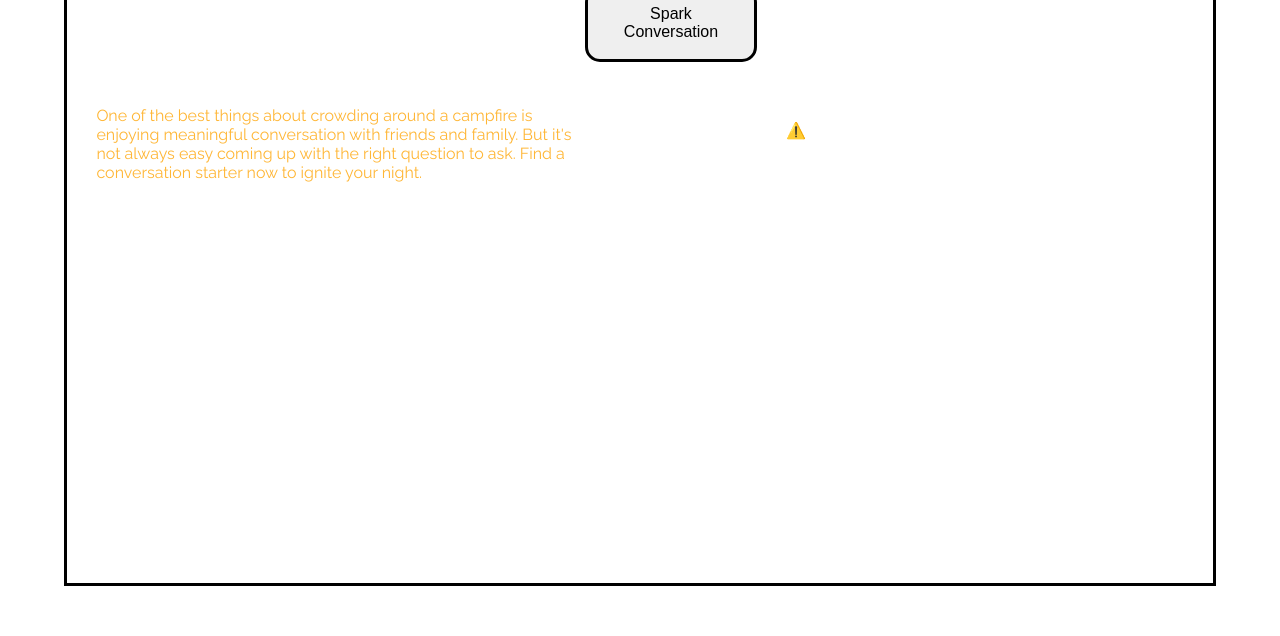
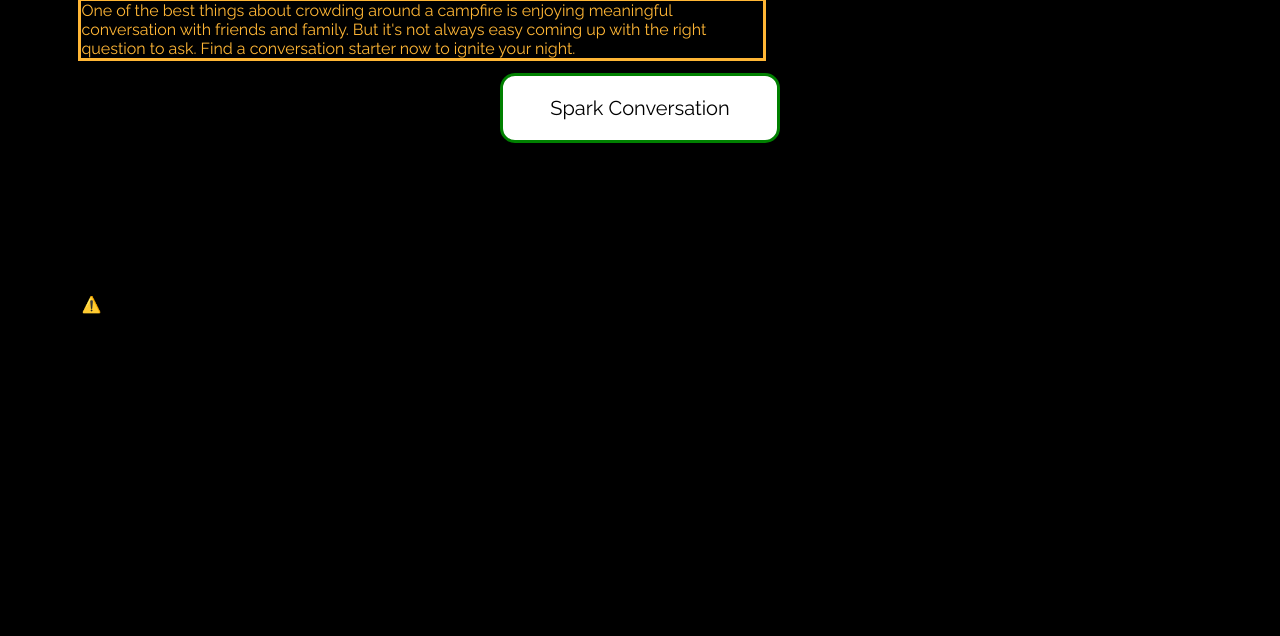
Before and after one commit to CMNathaniel/campfire-conversation-starters, a plain HTML site: page campfire-conversation-starters/index.html in a window 1280 px wide. Shown: the part 164-800 px from the top of the page. Drawn offline with nearby package versions, Linux system fonts and the light colour scheme; no server answers.

Commit message:
Cleaning up CSS in preparation for flexbox

```diff
--- a/campfire-conversation-starters/index.html
+++ b/campfire-conversation-starters/index.html
@@ -10,7 +10,6 @@
     <link href="style.css" rel="stylesheet" type="text/css" />
     <link rel="preconnect" href="https://fonts.gstatic.com">
     <link href="https://fonts.googleapis.com/css2?family=Gloria+Hallelujah&family=Raleway&display=swap" rel="stylesheet">
-    <script src="datastore.js"></script>
     <script defer src="https://use.fontawesome.com/releases/v5.0.13/js/all.js" integrity="sha384-xymdQtn1n3lH2wcu0qhcdaOpQwyoarkgLVxC/wZ5q7h9gHtxICrpcaSUfygqZGOe" crossorigin="anonymous"></script>
 </head>
 <body>
@@ -22,7 +21,9 @@
             <div class="main">
                 <div class="intro">
                     <p>One of the best things about crowding around a campfire is enjoying meaningful conversation with friends and family. But it's not always easy coming up with the right question to ask. Find a conversation starter now to ignite your night. </p>
-                    <button class="button" type="button">Spark Conversation</button>
+                </div>
+                <div class="button" type="button">
+                    Spark Conversation
                 </div>
                 <div class="animation-player">
                     <!-- <img src="images/logo.jpeg" height=100px width=150px> -->
@@ -53,7 +54,8 @@
                     <li><button>career</button></li>
                 </ul>
              </section> -->
+
         </div>
-     </main>
+    </main>
 </body>
 </html>
--- a/campfire-conversation-starters/style.css
+++ b/campfire-conversation-starters/style.css
@@ -2,24 +2,19 @@
     margin: 0;
     padding: 0;
     box-sizing: border-box;
+    background-color: black;
   }
 
-   /* html {
-    background: radial-gradient(ellipse at bottom,#1a0900 0%,  black 100%);
-    background-size: cover;
-    background-repeat:no-repeat;
-    min-height: 100%
-  }  */
+  /*landing-page, this is our main container essentially */
 
-  /*outer div, this is our container essentially */
   .landing-page {
     width: 90%;
     height: 750px;
     margin: auto;
+    border-style: solid;
     /* display: flex; */
     /* flex-direction: column;
     flex-wrap: wrap; */
-    border-style: solid;
     /* border-color:purple; */
     /* flex-basis: auto;
     align-content: stretch; */
@@ -28,81 +23,87 @@
   .heading h1 {
     width: 100%;
     height: 20%;
-    /* border-style: solid; */
-    /* border-color: #ff6831; */
     font-family: 'Gloria Hallelujah', cursive;
     color: #ff6831;
     font-size: 60px;
+    margin-top: 2%;
+    margin-right: 50px;
+    border-style: solid;
+    border-color: #ff6831;
     /* display: flex; */
     /* flex-wrap: wrap; */
     /* flex-direction: column; */
     /* flex-grow: 1;
     flex-shrink: 1;
     flex-basis: auto; */
-    /* margin: 1%;  */
-    margin-right: 50px;
-  }
-
-  .main {
-    /* border-style: solid; */
-    /* border-color: blue; */
-    margin: 1%;
-    display: flex;
-    /* flex-direction: row;
-    flex-wrap: wrap; */
-    height: 350px;
   }
 
   .intro {
-    /* border-style: solid; */
-    /* border-color: pink; */
+    border-style: solid;
+    border-color: ffb635;
     margin: 1%;
-    display: flex;
-    /* flex-direction: row;
-    flex-wrap: wrap;  */
     max-width: 60%;
-  }
-
-  /*app intro paragraph*/
-  .landing-page p {
     font-family: 'Raleway', sans-serif;
     justify-content: center;
     align-items: center;
     z-index: -1;
+    color: #ffb635;
+    /* display: flex;  */
+     /* flex-direction: row;
+    flex-wrap: wrap;  */
     /* border-color: #ffb635; */
-    color: #ffb635;
     /* border-style: solid; */
-    display: flex;
     /* flex-wrap: wrap;
     flex-direction: row;
     flex-grow: 1;
     flex-basis: auto; */
-    margin: 1%;
   }
 
-  .landing-page button {
+  .button {
     border-style: solid;
-    /* border-color: green; */
+    border-color: green;
+    background-color: white;
+    font-size: 20px;
+    transition: all 0.3s ease;
+    font-family: 'Raleway', sans-serif;
+    padding: 12px 0 12px;
+    width: 280px;
+    height: 70px;
+    text-align: center;
+    vertical-align: middle;
+    margin:  auto auto;
+    border-radius: 15px;
     display: flex;
-    /* flex-wrap: wrap;
+    justify-content: center;
+    align-items: center;
+     /* flex-wrap: wrap;
     flex-direction: row;
     flex-grow: 1;
-    flex-basis: auto; */
-    margin: 1%;
+    flex-basis: auto;
+    position: relative;
+    */
+  }
+
+  .button:hover {
+    background-color: #ff6831;
+    cursor: pointer;
+    text-decoration: none;
   }
 
   .animation-player {
     height: 300px;
     width: 300px;
     max-width: 40%;
+    border-style: solid;
+    border-color: black;
+    margin: 1%;
     /* margin: 0 auto; */
-    /* border-color: black; */
     /* display: flex;
     flex-wrap: wrap;
     flex-direction: row;
     flex-grow: 1; */
     /* flex-basis: auto; */
-    margin: 1%;
+
   }
 
   /* .category-list {
@@ -117,31 +118,7 @@
   } */
 
   /*all of the following is css for the button to make a flame image on hover */
-  .button {
-    /*background: url('/images/log-illustration.jpeg') no-repeat scroll 0 0 transparent;*/
-    /* color: black;
-    font-size: 20px;
-    cursor: pointer;
-    transition: all 0.3s ease;
-    border-radius: 999px;
-    font-family: 'Gloria Hallelujah', cursive; */
-    /*this was the impt stuff from codepen*/
-    /* position: relative;
-    display: flex;
-    justify-content: center;
-    align-items: center; */
-    padding: 15px 20px;
-    border: none;
-    width: 500px;
-    height: 75px;
-    object-fit : contain;
-    cursor: pointer;
-    text-align: center;
-    margin: 4px 2px;
-    font-size: 16px;
-    border-radius: 15px;
-    background-color:
-  }
+
 
     /* &:hover {
       animation: burn 1000ms ease-out forwards;
```
Also changed, not shown: 1 other file.
